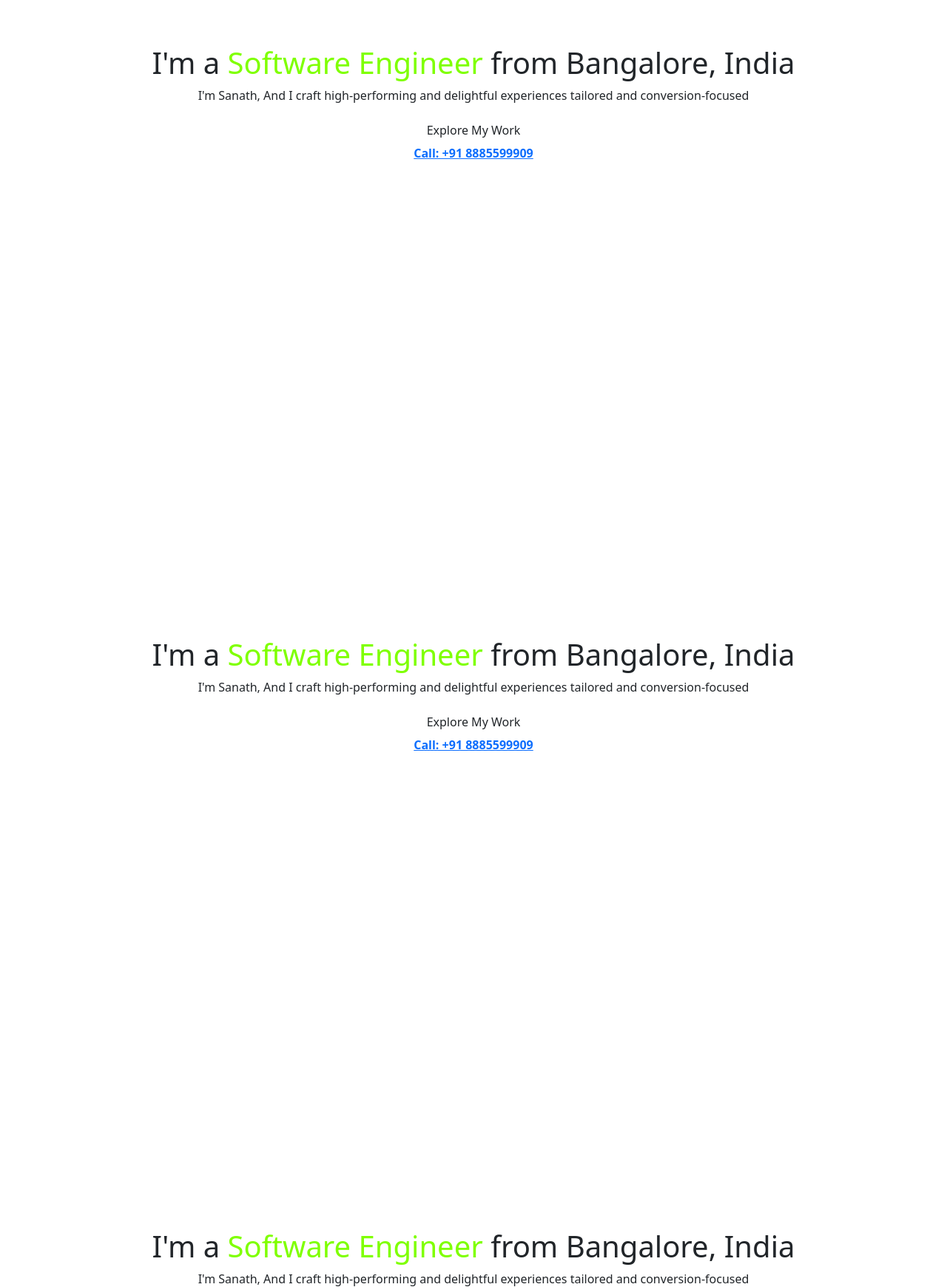
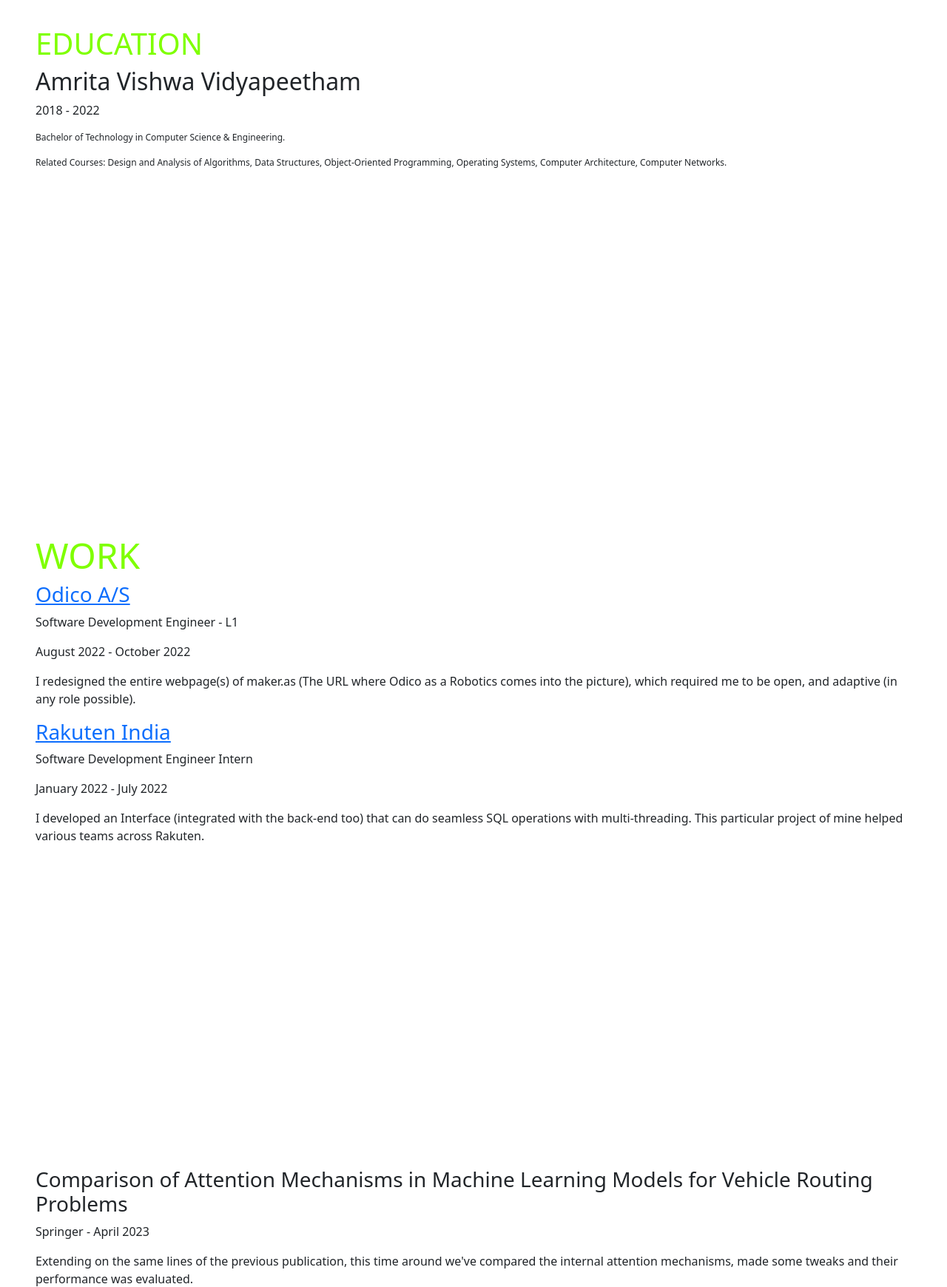
Before and after one commit to SanathKumar123/personal-website, a website: page build/index.html in a window 1280 px wide. Shown: the part 1060-2800 px from the top of the page at 74% size. Drawn offline with Linux system fonts and the light colour scheme; a web font is replaced by a local one.

Commit message:
Baseline texts in each section
Baseline texts in each section

```diff
--- a/build/assests/css/index.css
+++ b/build/assests/css/index.css
@@ -24,8 +24,12 @@
     color:chartreuse;
 }
 
-.content-wrapper{
+.container{
     text-align: center;
+}
+
+.container-1{
+    margin-left: 3em
 }
 
 .btn{
--- a/build/index.html
+++ b/build/index.html
@@ -6,6 +6,7 @@
     <meta name="viewport" content="width=device-width, initial-scale=1.0">
     <title>Sanath's Portfolio</title>
     <link rel="stylesheet" href="assests/css/index.css">
+    <link rel="stylesheet" href="assests/css/header.css">
     <link rel="stylesheet" href="assests/css/bootstrap.min.css">
 </head>
 <body data-bs-spy="scroll" data-bs-target=".navbar">
@@ -21,7 +22,8 @@
               <a class="nav-link" aria-current="page" href="#home">Home</a>
               <a class="nav-link" href="#education">Education</a>
               <a class="nav-link" href="#work">Work</a>
-              <a class="nav-link" href="#skills">Skills</a>
+              <a class="nav-link" href="#publications">Publications</a>
+              <a class="nav-link" href="#projects">Projects</a>
               <a class="nav-link" href="#contact">Contact</a>
             </div>
           </div>
@@ -35,9 +37,9 @@
       <section id="home" class="full-height px-lg-5">
         <div class="container">
           <div class="row">
-            <h1>I'm a <bold class="home-h1">Software Engineer</bold> from Bangalore, India</h1>
-            <p> I'm Sanath, And I craft high-performing and delightful experiences tailored and conversion-focused</p>
-            <a href="#work" class="btn btn-default"> Explore My Work </a>
+            <h1 data-aos="fade-up" >I'm a <bold class="home-h1">Software Engineer</bold> from Bangalore, India</h1>
+            <p> Hi Sanath here, I'm a Computer Science Graduate, and I craft high-performing and delightful experiences which are tailored and conversion-focused.</p>
+            <a href="#work" class="link-custom"> Explore My Work </a>
             <a href="#" class="link-custom"> Call: +91 8885599909 </a>
           </div>
         </div>
@@ -45,41 +47,66 @@
       </section>
       <!-- /HOME -->
       <!-- Education -->
-      <section id="education" class="full-height px-lg-5">
-        <div class="container">
-          <div class="row">
-            <h1>I'm a <bold class="home-h1">Software Engineer</bold> from Bangalore, India</h1>
-            <p> I'm Sanath, And I craft high-performing and delightful experiences tailored and conversion-focused</p>
-            <a href="#work" class="btn btn-default"> Explore My Work </a>
-            <a href="#" class="link-custom"> Call: +91 8885599909 </a>
-          </div>
+      <section id="education" class="full-height">
+        <div class="container-1">
+            <h1 style="color: chartreuse"> EDUCATION </h1>
+            <h2> Amrita Vishwa Vidyapeetham</h2>
+            <p>2018 - 2022</p>
+            <p style="font-size:0.75em">Bachelor of Technology in Computer Science & Engineering.</p>
+            <p style="font-size:0.75em">Related Courses: Design and Analysis of Algorithms, Data Structures, Object-Oriented Programming, Operating Systems, Computer Architecture, Computer Networks.</p>
         </div>
       </section>
       <!-- /Education -->
       <!-- Work -->
       <section id="work" class="full-height px-lg-5">
-        <div class="container">
+        <div class="container-2">
           <div class="row">
-            <h1>I'm a <bold class="home-h1">Software Engineer</bold> from Bangalore, India</h1>
-            <p> I'm Sanath, And I craft high-performing and delightful experiences tailored and conversion-focused</p>
-            <a href="#work" class="btn btn-default"> Explore My Work </a>
-            <a href="#" class="link-custom"> Call: +91 8885599909 </a>
+            <h1 style="color: chartreuse; font-size: 3em;"> WORK </h1>
+            <div style="margin: auto;">
+              <h2 style="font-size: 1.75em;"><a href="https://odico.dk/en/"> Odico A/S </a></h2>
+              <p style="font: size 1.5em;"> Software Development Engineer - L1</p>
+              <p style="font: size 1.5em;"> August 2022 - October 2022</p>
+              <p>I redesigned the entire webpage(s) of maker.as (The URL where Odico as a Robotics comes into the picture), which required me to be open, and adaptive (in any role possible).</p>
+            </div>
+            <div>
+              <h2 style="font-size: 1.75em;"><a href="https://www.rakuten.com/"> Rakuten India </a></h2>
+              <p style="font: size 1.5em;"> Software Development Engineer Intern </p>
+              <p style="font: size 1.5em;"> January 2022 - July 2022</p>
+              <p>I developed an Interface (integrated with the back-end too) that can do seamless SQL operations with multi-threading. This particular project of mine helped various teams across Rakuten.</p>
+            </div>
           </div>
         </div>
       </section>
       <!-- /Work -->
-      <!-- Skills -->
-      <section id="skills" class="full-height px-lg-5">
-        <div class="container">
+      <!-- Publications -->
+      <section id="publications" class="full-height px-lg-5">
+        <div class="container-2">
           <div class="row">
-            <h1>I'm a <bold class="home-h1">Software Engineer</bold> from Bangalore, India</h1>
-            <p> I'm Sanath, And I craft high-performing and delightful experiences tailored and conversion-focused</p>
-            <a href="#work" class="btn btn-default"> Explore My Work </a>
-            <a href="#" class="link-custom"> Call: +91 8885599909 </a>
+            <div>
+              <h2 style="font-size: 1.75em;">Comparison of Attention Mechanisms in Machine Learning Models for Vehicle Routing Problems</h2>
+              <p style="font: size 1.5em;"> Springer - April 2023 </p>
+              <p>Extending on the same lines of the previous publication, this time around we've compared the internal attention mechanisms, made some tweaks and their performance was evaluated.</p>
+            </div>
+            <div>
+              <h2 style="font-size: 1.75em;"><a href="https://link.springer.com/chapter/10.1007/978-981-16-3945-6_77"> Comparison of Machine Learning Algorithms for Vehicle Routing Problems </a></h2>
+              <p style="font: size 1.5em;"> Springer - January 2022 </p>
+              <p>In the last few years, machine learning algorithms have been applied to NP-hard problems such as VRP, TSP with some success. This paper investigates and compares three recent machine learning algorithms: reinforcement learning, the dynamic attention model, and neural large neighborhood search.</p>
+            </div>
           </div>
         </div>
       </section>
-      <!-- /Skills -->
+      <!-- /Publications -->
+      <!-- Projects -->
+      <section id="projects" class="full-height px-lg-5">
+        <tr>
+          <td>
+            <h1><a href="https://sanathkumar123.github.io/personal-website/">Personal Portfolio</a></h1>
+          </td>
+          <p> Languages - HTML, CSS, JS </p>
+          <p> Frameworks - Bootstrap </p>
+        </tr>
+      </section>
+      <!-- /Projects -->
       <!-- Contact -->
       <section id="contact" class="full-height px-lg-5">
         <div class="container">
```
